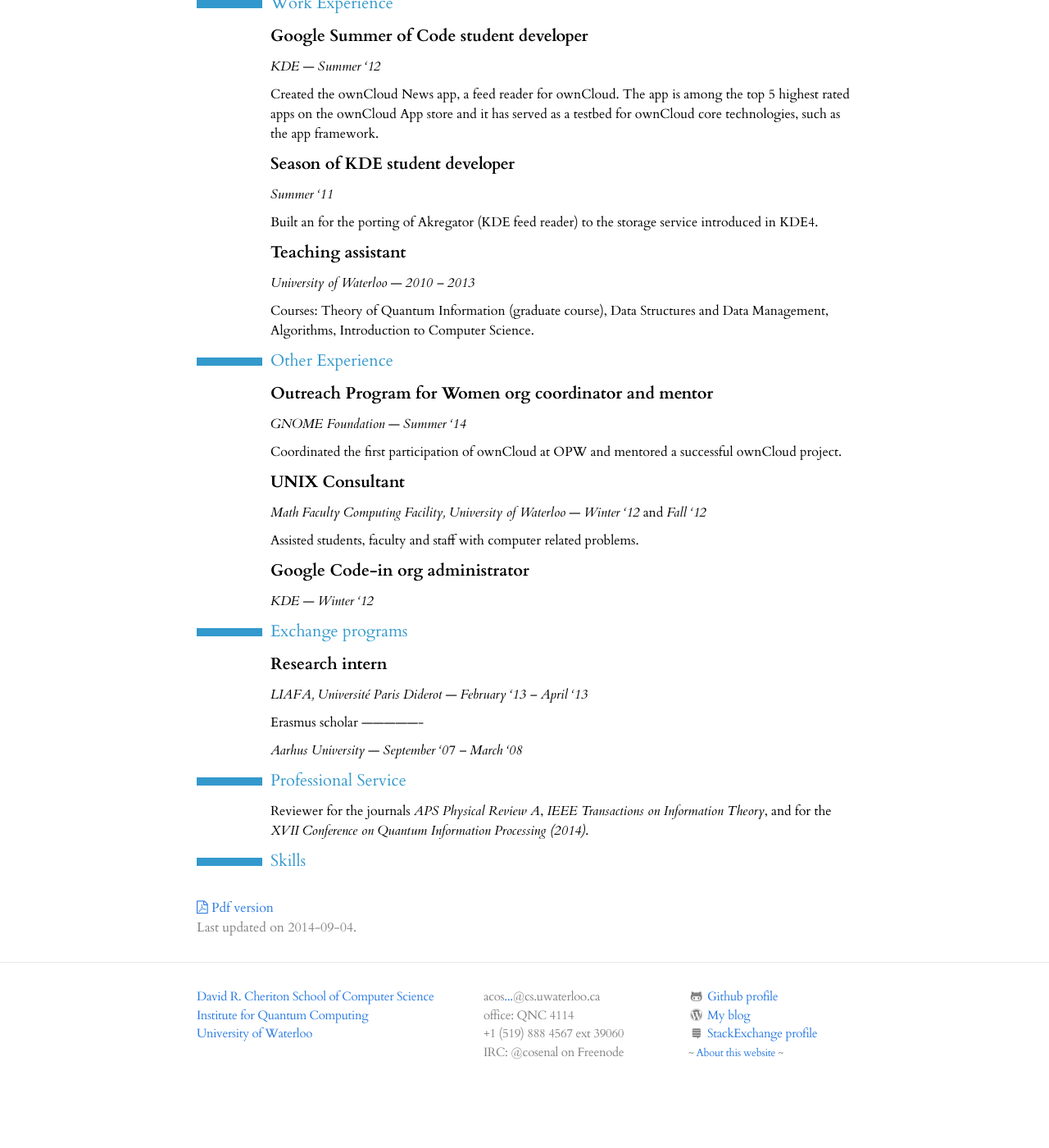
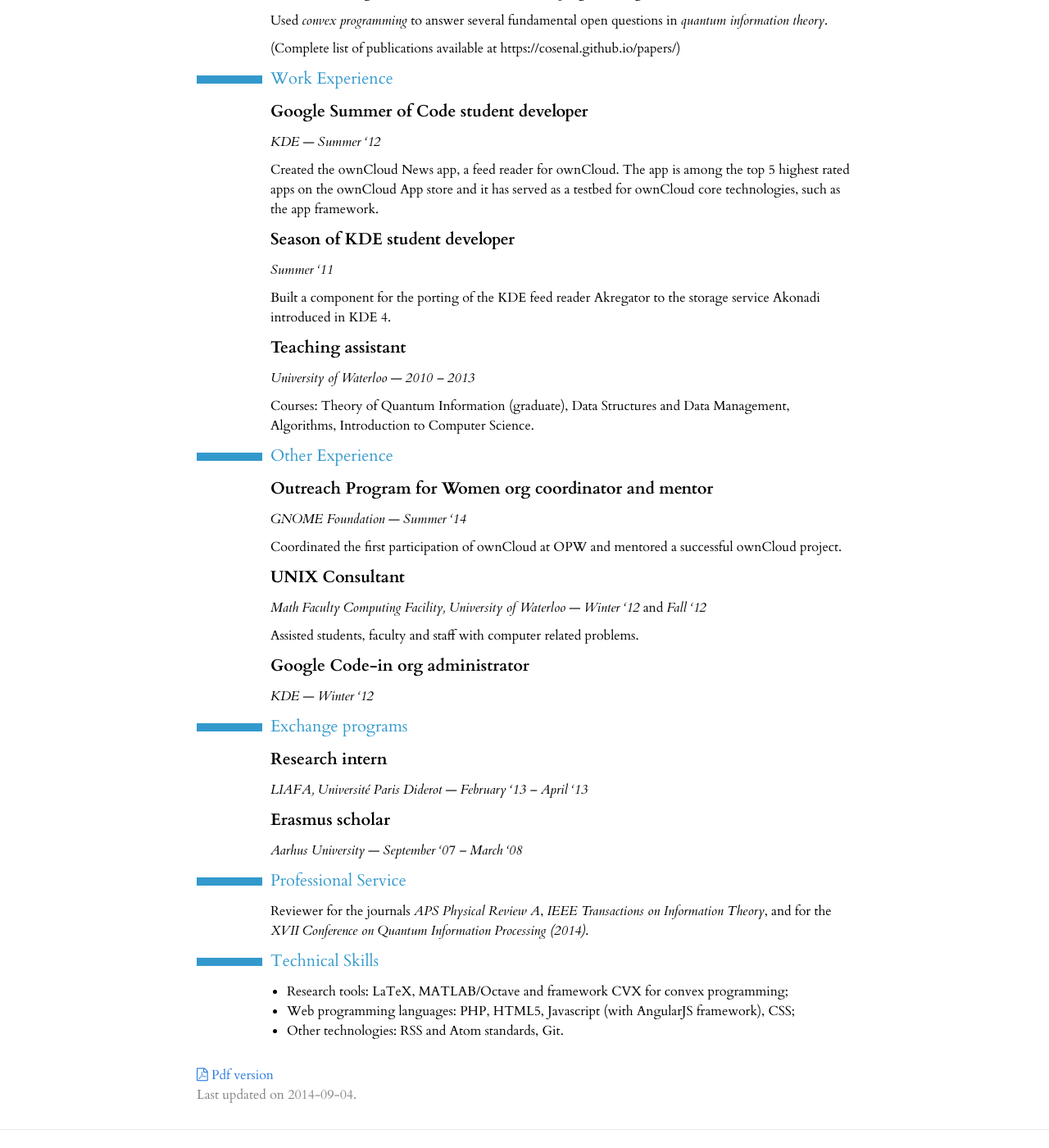
Before and after one commit to cosenal/cosenal.github.io, a Jekyll site: the page built from resume.md, in a window 1280 px wide and 1400 px high, scrolled down 686 px. Shown: the whole window at 82% size. Built offline with Jekyll 4.4.1, drawn with Linux system fonts in a browser that asks for light colours; nearby versions of some CDN libraries; before the commit the page ends 2025 px from its top, so only the background shows below that; some of the changed text lies outside the part shown.

```diff
--- a/index.html
+++ b/index.html
@@ -10,7 +10,7 @@ layout: default
     <p>I am a hacker and a PhD student in Computer Science at the University of Waterloo.</p>
     <p><a href="{{ "/papers" | prepend: site.baseurl }}">My research</a> is in theoretical computer science,
       more specifically in <b>quantum information theory</b>.</p>
-    <p>When not doing research, <a href="{{ "/projects/" | prepend: site.baseurl }}">I write</a>
+    <p>When not doing research, I write</a>
       <b>open source software</b>.</p>
     <p>In my free time, I play (and <a href="http://www.sscnapoli.it">watch</a>) soccer,
       <a href="http://www.strava.com/athletes/{{ site.strava_id }}">ride bicycles, and run.</a></p>
--- a/resume.md
+++ b/resume.md
@@ -18,10 +18,13 @@ _University of Waterloo_ — _January '10 -- present_
 
 Expected graduation date: April '15
 
+Fellow of the **Institute for Quantum Computing**
+
 Recipient of a **David R. Cheriton Graduate Scholarship**,
 <small>awarded annually to forty to seventy-five full-time
 University of Waterloo Computer Science graduate students
 on the basis of scholastic excellence and evidence of research potential.</small>
+
 
 
 M.Math in Computer Science
@@ -45,6 +48,10 @@ Selected Articles
 
 - **Limitations on separable measurements by convex optimization, 2014**
 - **Small sets of locally indistinguishable orthogonal maximally entangled states, 2014**
+- **PPT-indistinguishable states via semidefinite programming, 2012**
+
+Used _convex programming_ to answer several fundamental open questions in
+_quantum information theory_.
 
 (Complete list of publications available at
 [https://cosenal.github.io/papers/](https://cosenal.github.io/papers/))
@@ -68,8 +75,8 @@ Season of KDE student developer
 
 _Summer '11_
 
-Built an for the porting of Akregator (KDE feed reader) to the storage service introduced
-in KDE4.
+Built a component for the porting of the KDE feed reader Akregator
+to the storage service Akonadi introduced in KDE 4.
 
 
 Teaching assistant
@@ -77,7 +84,7 @@ Teaching assistant
 
 _University of Waterloo_ — _2010 -- 2013_
 
-Courses: Theory of Quantum Information (graduate course), Data Structures and Data Management,
+Courses: Theory of Quantum Information (graduate), Data Structures and Data Management,
 Algorithms, Introduction to Computer Science.
 
 
@@ -116,8 +123,9 @@ _LIAFA, Université Paris Diderot_ — _February '13 -- April '13_
 <!-- Organizer and speaker of a reading group on semidefinite programming in quantum information
 and invited speaker at the Japan-France Workshop on Quantum Information.
  -->
+
 [Erasmus](http://en.wikipedia.org/wiki/Erasmus_Programme) scholar
-----------------
+----------------------------------------------------------------
 
 _Aarhus University_ — _September '07 -- March '08_
 
@@ -128,13 +136,12 @@ Professional Service
 Reviewer for the journals _APS Physical Review A_, _IEEE Transactions on Information Theory_,
 and for the _XVII Conference on Quantum Information Processing (2014)_.
 
-Skills
-======
+Technical Skills
+================
+* Research tools: LaTeX, MATLAB/Octave and framework CVX for convex programming;
+* Web programming languages: PHP, HTML5, Javascript (with AngularJS framework), CSS;
+* Other technologies: RSS and Atom standards, Git.
 
-
-
-<!-- - Parlo italiano.
- -->
 <!-- - Global Representative of Italy at University of Waterloo.
 - Captain of soccer and futsal intramural team Hopeless Experts for five seasons.
  -->
```
Also changed, not shown: about.md (+2 -2 lines), _drafts/projects.html (renamed from projects.html), 8 other files.
